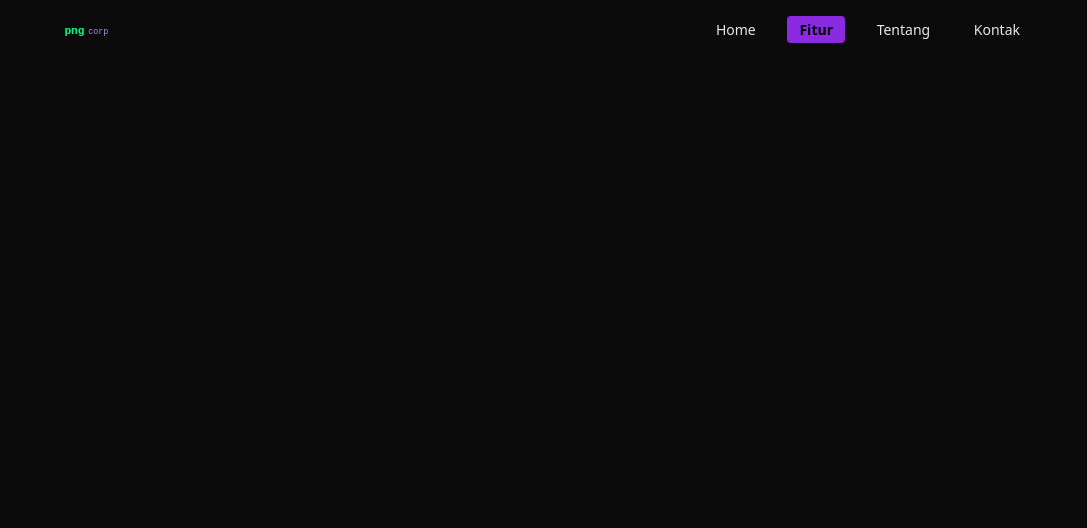
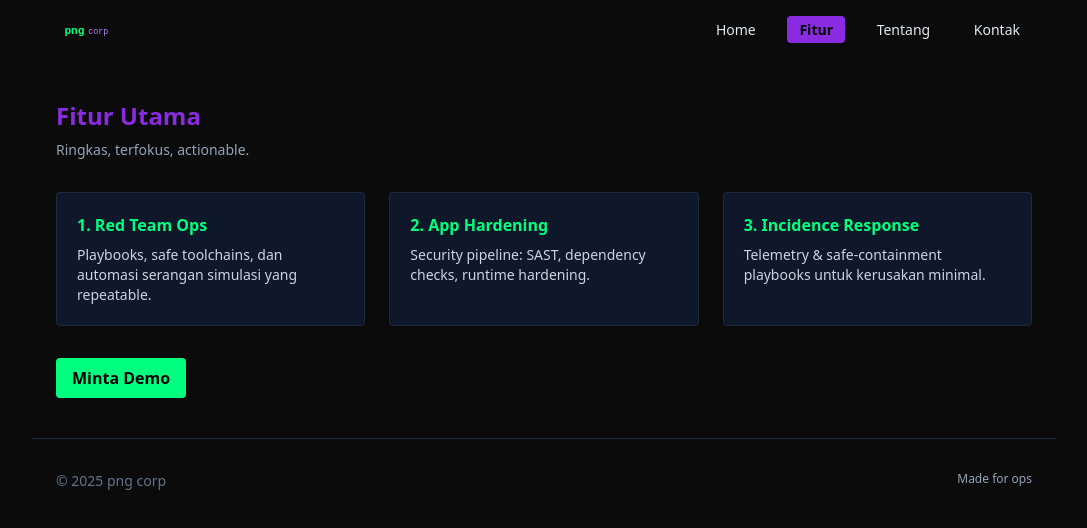
Before and after one commit to bagaspng/Tailwind-Landing-Page-Project, a plain HTML site: page fitur.html in a window 1280 px wide. Shown: the whole page, without its empty margins (96-1183 px from the left). Drawn offline with nearby package versions, Linux system fonts and the light colour scheme.

Commit message:
Add main content and footer to fitur.html with feature descriptions

```diff
--- a/fitur.html
+++ b/fitur.html
@@ -65,5 +65,55 @@
         >
       </nav>
     </header>
+
+    <main class="max-w-5xl mx-auto px-6 py-10">
+      <h2 class="text-2xl font-bold text-vibe">Fitur Utama</h2>
+      <p class="mt-2 text-sm text-slate-400">Ringkas, terfokus, actionable.</p>
+
+      <div class="mt-8 grid gap-6 sm:grid-cols-3">
+        <div class="p-5 rounded border border-slate-800 bg-slate-900">
+          <div class="text-neon font-semibold">1. Red Team Ops</div>
+          <p class="mt-2 text-sm text-slate-300">
+            Playbooks, safe toolchains, dan automasi serangan simulasi yang
+            repeatable.
+          </p>
+        </div>
+
+        <div class="p-5 rounded border border-slate-800 bg-slate-900">
+          <div class="text-neon font-semibold">2. App Hardening</div>
+          <p class="mt-2 text-sm text-slate-300">
+            Security pipeline: SAST, dependency checks, runtime hardening.
+          </p>
+        </div>
+
+        <div class="p-5 rounded border border-slate-800 bg-slate-900">
+          <div class="text-neon font-semibold">3. Incidence Response</div>
+          <p class="mt-2 text-sm text-slate-300">
+            Telemetry & safe-containment playbooks untuk kerusakan minimal.
+          </p>
+        </div>
+      </div>
+
+      <div class="mt-8">
+        <a
+          href="contact.html"
+          class="inline-block px-4 py-2 bg-neon text-black rounded font-semibold"
+          >Minta Demo</a
+        >
+      </div>
+    </main>
+
+    <footer
+      class="max-w-5xl mx-auto px-6 py-8 border-t border-slate-800 text-sm text-slate-500"
+    >
+      <div class="flex justify-between">
+        <div>&copy; <span id="year2"></span> png corp</div>
+        <div class="text-xs text-slate-400">Made for ops</div>
+      </div>
+    </footer>
+
+    <script>
+      document.getElementById("year2").textContent = new Date().getFullYear();
+    </script>
   </body>
 </html>
```
